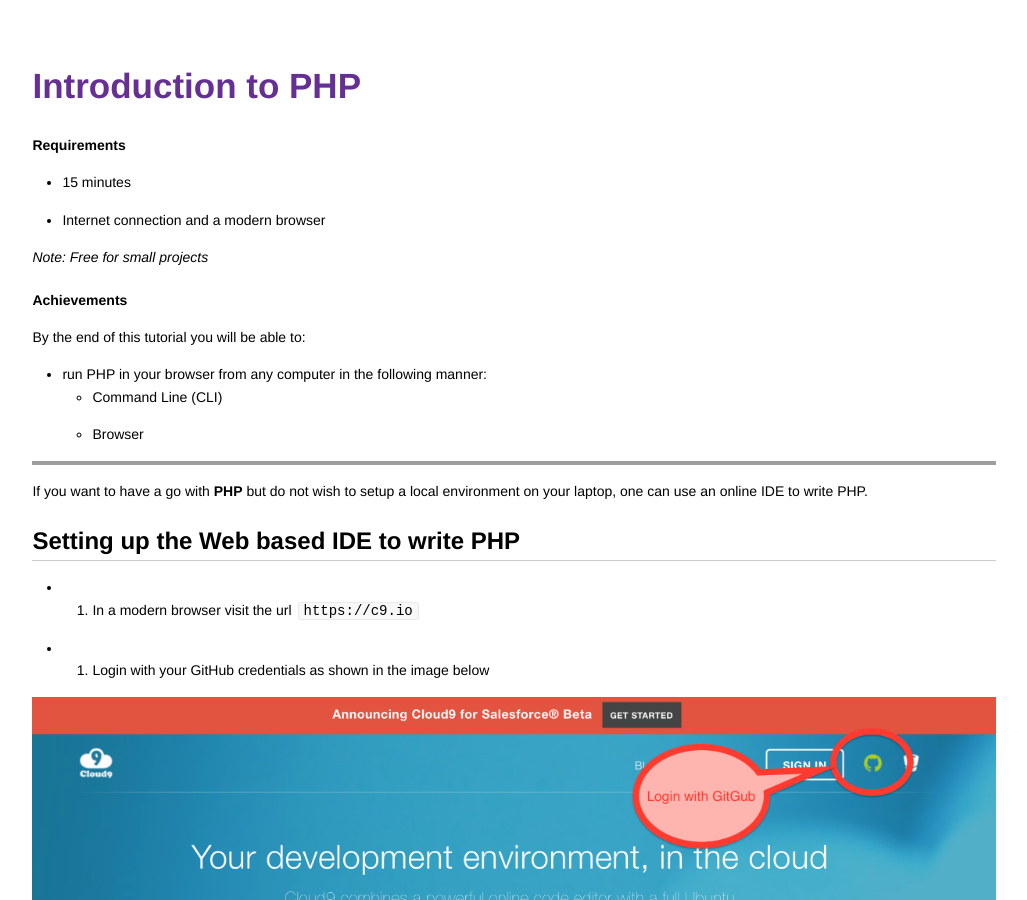
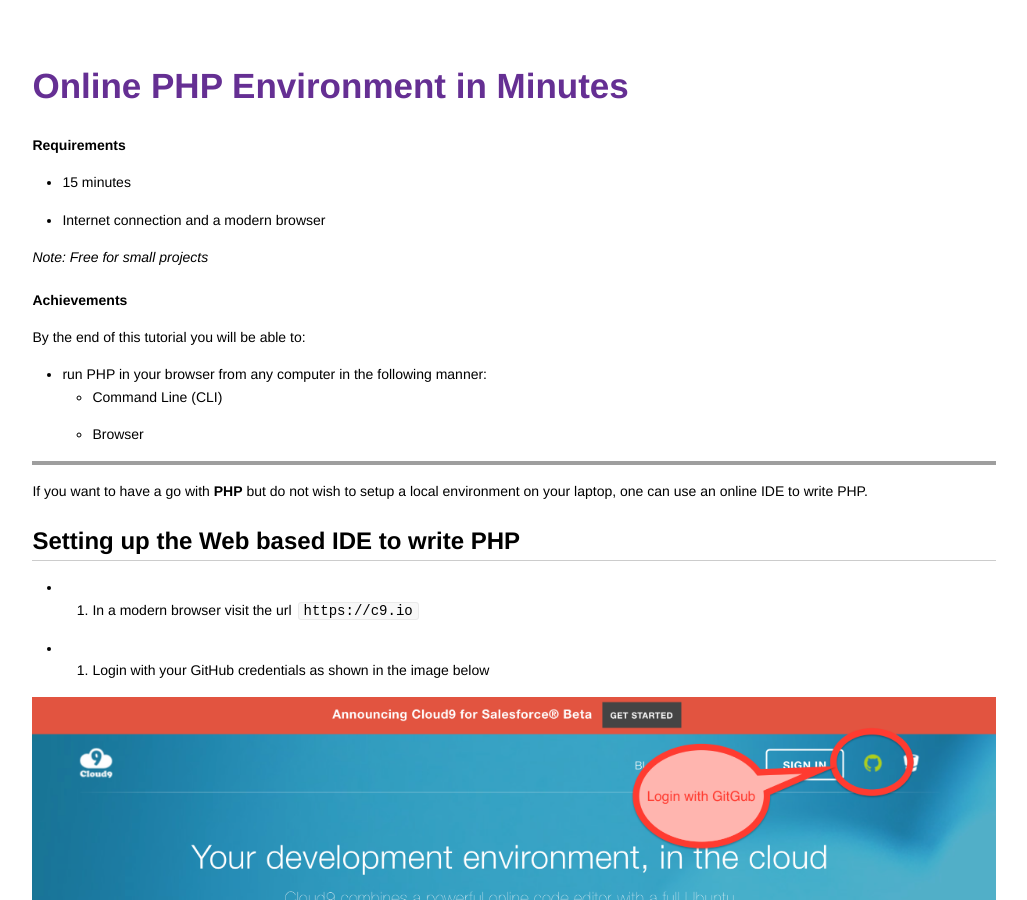
Before and after one commit to codebar/tutorials, a Jekyll site: the page built from php/lesson1/tutorial.md, in a window 1280 px wide and 900 px high, cut to the strip 0-900 px from the top of the window. Shown: the whole strip, without its empty margins (126-1153 px from the left). Built offline with Jekyll 4.4.1, drawn with Linux system fonts in a browser that asks for light colours; Markdown is read by kramdown in place of the engine named in the settings; grey boxes are pictures that could not be loaded.

Commit message:
Updated lesson1 title

```diff
--- a/php/lesson1/tutorial.md
+++ b/php/lesson1/tutorial.md
@@ -1,6 +1,6 @@
 ---
 layout: page
-title: Introduction to PHP
+title: Online PHP Environment in Minutes
 ---
 
 ##### Requirements
```
